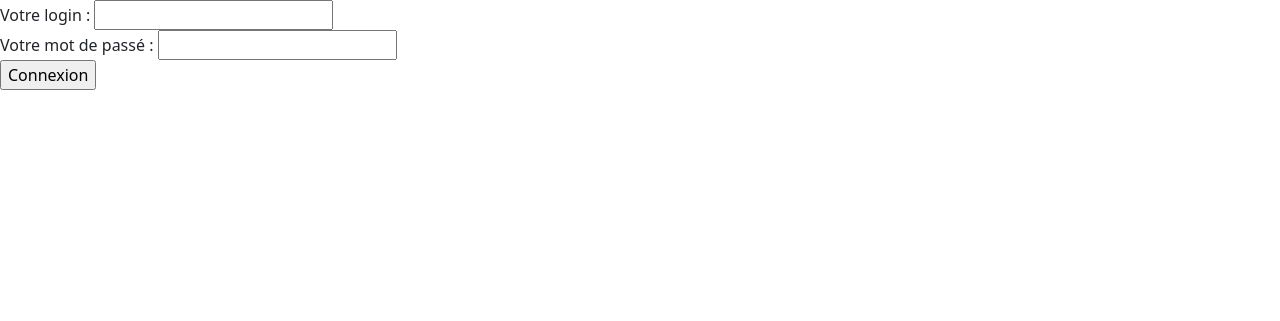
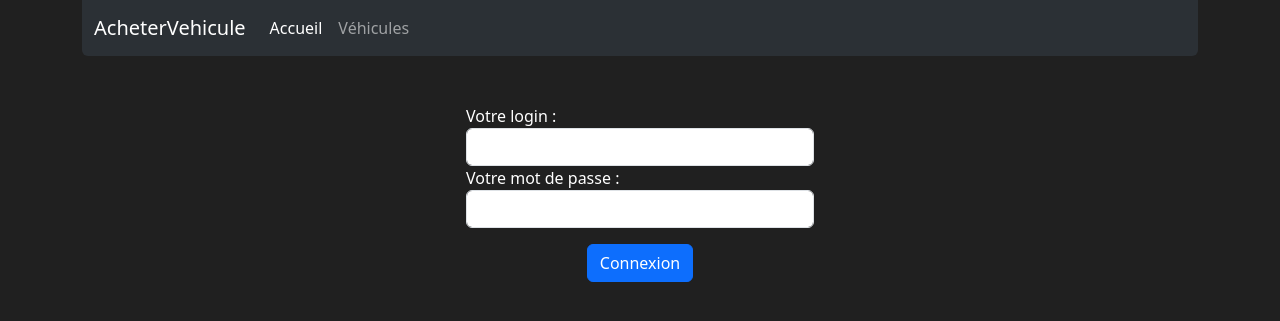
Before and after one commit to Kalusd/IUT-R3.01-PHP-Projet, a PHP site: page /login.php in a window 1280 px wide. Shown: the top 321 px of the page. Run offline with PHP 8.4, Linux system fonts and the light colour scheme; a stand-in replaces the project's code that opens the database connection; some libraries are stand-ins or nearby versions.

Commit message:
Ajout bootstrap page de connexion

```diff
--- a/login.php
+++ b/login.php
@@ -39,16 +39,45 @@
             <head>
                 <meta charset="UTF-8">
                 <meta name="viewport" content="width=device-width, initial-scale=1.0">
-                <link href="https://cdn.jsdelivr.net/npm/bootstrap@5.3.3/dist/css/bootstrap.min.css" rel="stylesheet" integrity="sha384-QWTKZyjpPEjISv5WaRU9OFeRpok6YctnYmDr5pNlyT2bRjXh0JMhjY6hW+ALEwIH" crossorigin="anonymous">
+                <link rel="stylesheet" type="text/css" href="node_modules/bootstrap/dist/css/bootstrap.css">
+                <script src="node_modules/bootstrap/dist/js/bootstrap.bundle.js"></script>
                 <title>Document</title>
             </head>
-            <body>
-                <form action="login.php" method="post">
-                    Votre login : <input type="text" name="login">
-                <br />
-                    Votre mot de passé : <input type="password" name="pwd"><br />
-                <input type="submit" value="Connexion">
-                </form>
+            <body class="container" style="background-color: #202020;">
+                <nav class="navbar navbar-expand-lg bg-body-tertiary rounded-bottom" data-bs-theme="dark">
+                <div class="container-fluid">
+                    <a class="navbar-brand" href="index.php">AcheterVehicule</a>
+                    <div class="collapse navbar-collapse" id="navbarSupportedContent">
+                        <ul class="navbar-nav me-auto mb-2 mb-lg-0">
+                            <li class="nav-item">
+                                <a class="nav-link active" aria-current="page" href="#">Accueil</a>
+                            </li>
+                            <li class="nav-item">
+                                <a class="nav-link" href="vehicules.php">Véhicules</a>
+                            </li>
+                        </ul>
+                    </div>
+                </div>
+                </nav>
+                <div class="container">
+                    <div class="row justify-content-center">
+                        <div class="col-md-4">
+                            <form action="login.php" method="post" class="mt-5">
+                                <div class="form-group">
+                                    <label for="login" style="color: #fff;">Votre login :</label>
+                                    <input type="text" id="login" name="login" class="form-control" required>
+                                </div>
+                                <div class="form-group">
+                                    <label for="pwd" style="color: #fff;">Votre mot de passe :</label>
+                                    <input type="password" id="pwd" name="pwd" class="form-control" required>
+                                </div>
+                                <div class="form-group text-center mt-3">
+                                    <input type="submit" value="Connexion" class="btn btn-primary">
+                                </div>
+                            </form>
+                        </div>
+                    </div>
+                </div>
             </body>
             </html>';
     }
```
